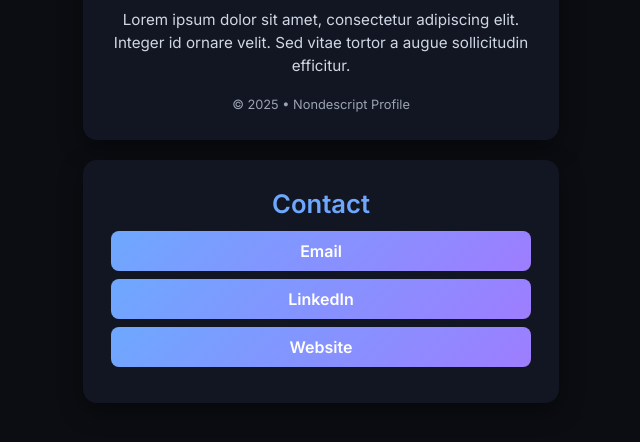
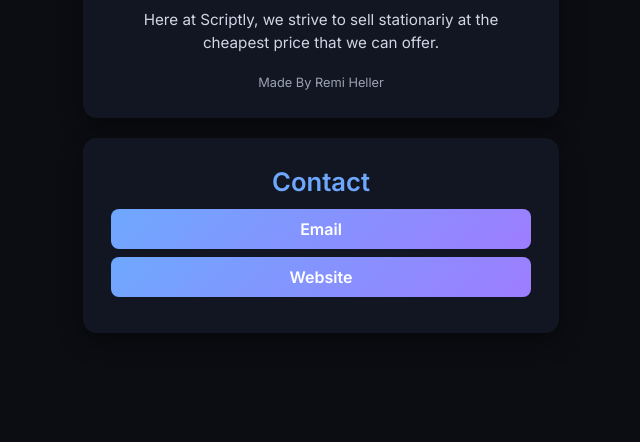
Before and after one commit to CallMEbred/tempwebsitte, a plain HTML site: page index.html in a window 1280 px wide. Shown: the part 82-524 px from the top of the page, without its empty margins (319-959 px from the left). Drawn offline with Linux system fonts and the light colour scheme.

Commit message:
Update index.html

```diff
--- a/index.html
+++ b/index.html
@@ -66,10 +66,9 @@
   <div class="card">
     <h1>About Me</h1>
     <p>
-      Lorem ipsum dolor sit amet, consectetur adipiscing elit. Integer id ornare velit.
-      Sed vitae tortor a augue sollicitudin efficitur.
+      Here at Scriptly, we strive to sell stationariy at the cheapest price that we can offer.
     </p>
-    <small>© 2025 • Nondescript Profile</small>
+    <small>Made By Remi Heller</small>
   </div>
 
   <!-- Contact Section -->
@@ -77,8 +76,7 @@
     <h1>Contact</h1>
     <div class="links">
       <a href="mailto:example@email.com">Email</a>
-      <a href="https://linkedin.com">LinkedIn</a>
-      <a href="https://yourwebsite.com">Website</a>
+      <a href="about:blank">Website</a>
     </div>
   </div>
 </body>
```
